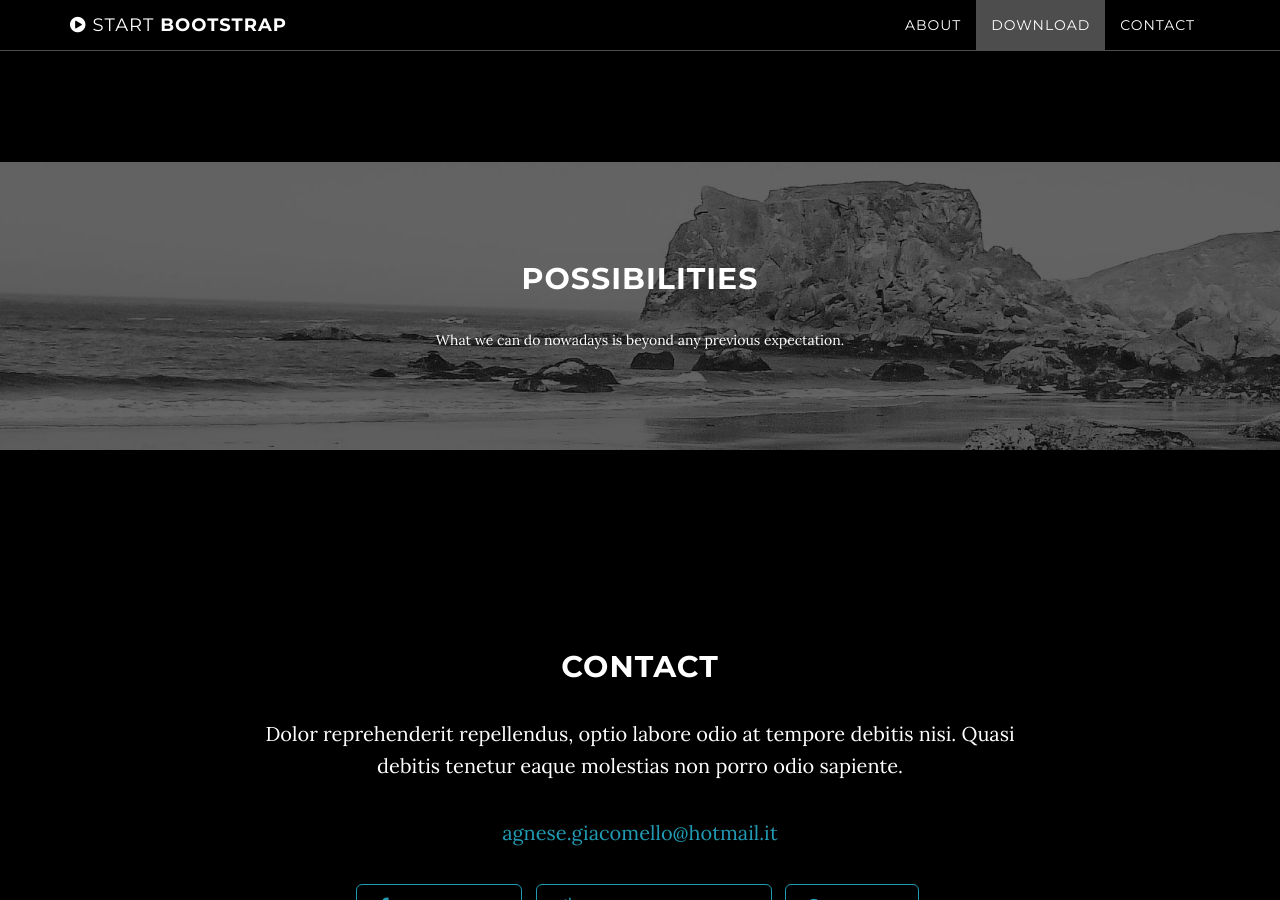
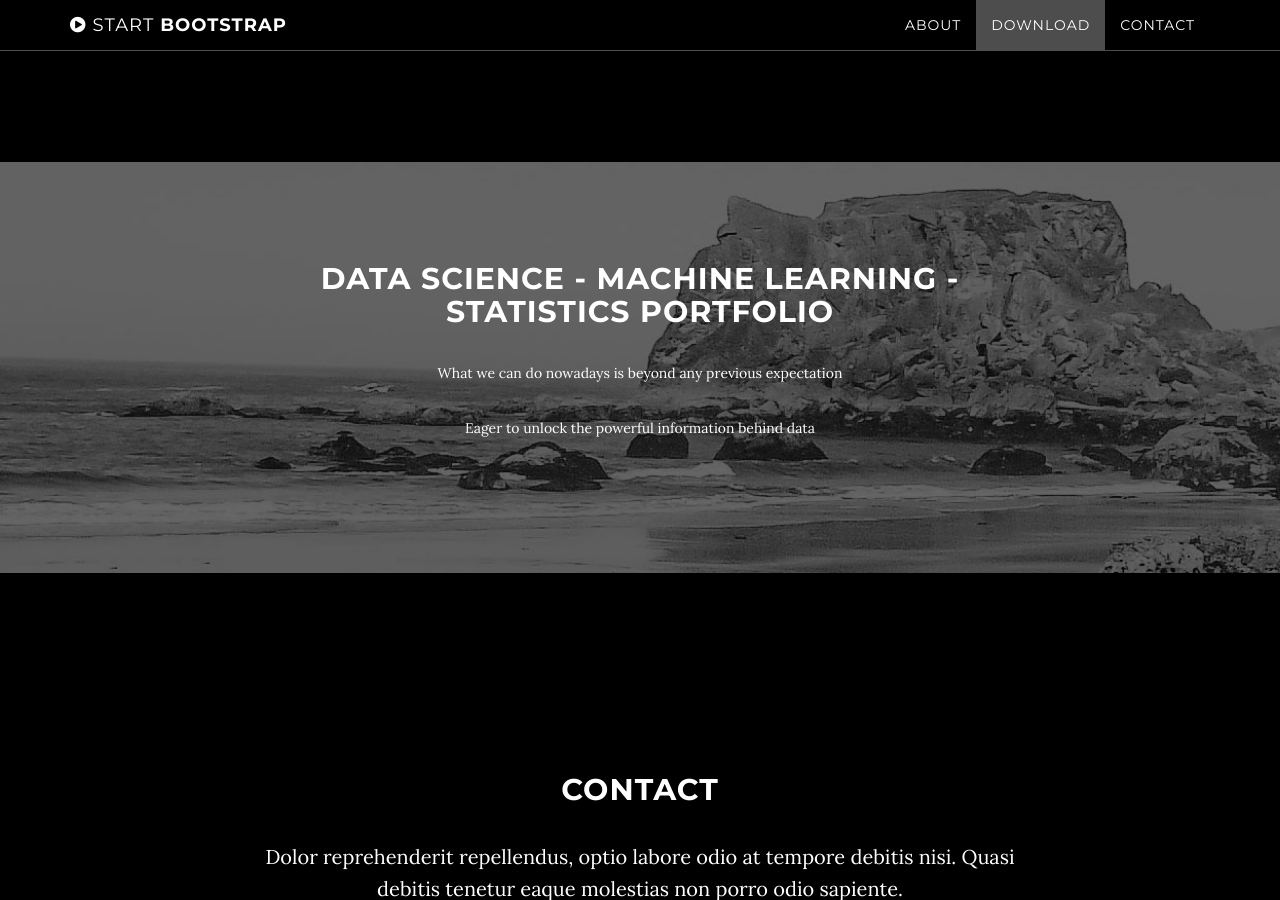
Before and after one commit to AgneseG/AgneseG.github.io, a Jekyll site: the page built from index.html, in a window 1280 px wide and 900 px high, scrolled down 1486 px. Built offline with Jekyll 4.4.1, drawn with Linux system fonts in a browser that asks for light colours.

Commit message:
Update download.html

```diff
--- a/_includes/download.html
+++ b/_includes/download.html
@@ -3,8 +3,10 @@
         <div class="download-section">
             <div class="container">
                 <div class="col-lg-8 col-lg-offset-2">
-                    <h2>Possibilities</h2>
-                    What we can do nowadays is beyond any previous expectation.
+                    <h2>Data Science - Machine Learning - Statistics portfolio</h2>
+                    What we can do nowadays is beyond any previous expectation
+
+                </p> Eager to unlock the powerful information behind data</p>
 
                 </div>
             </div>
```
